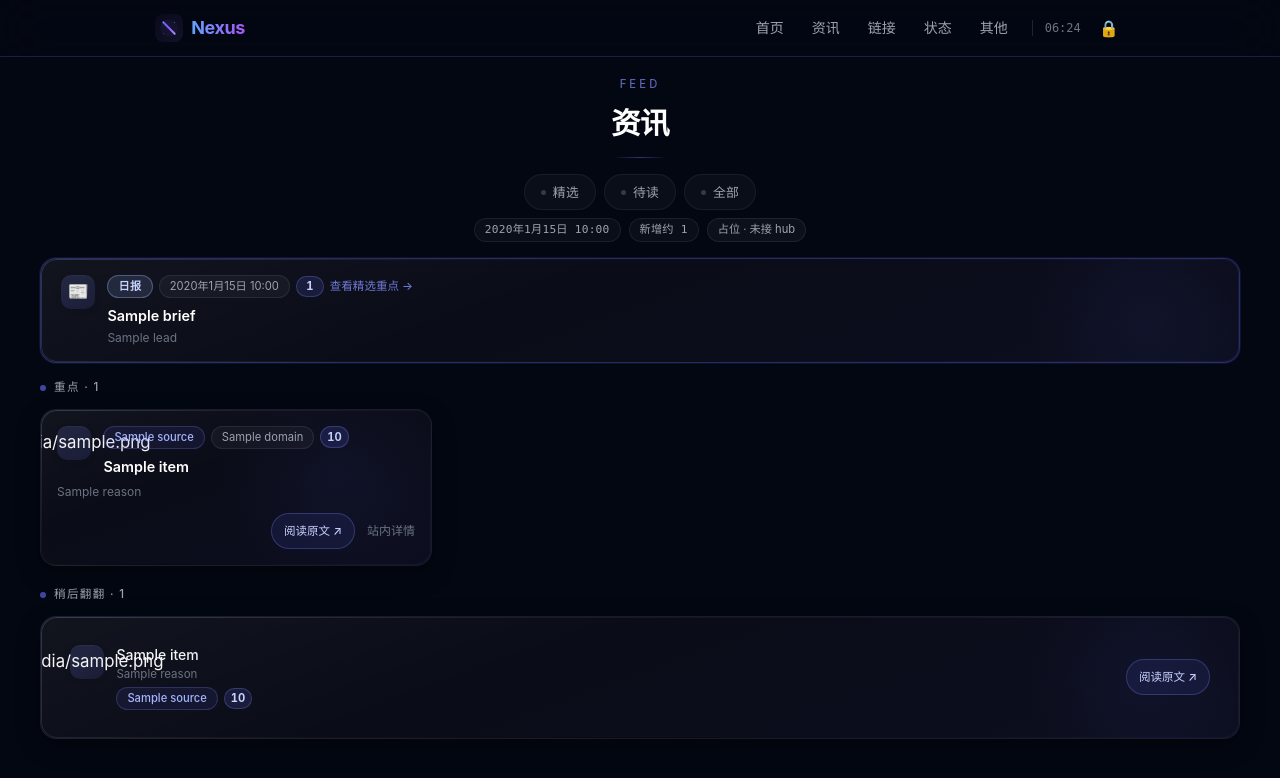
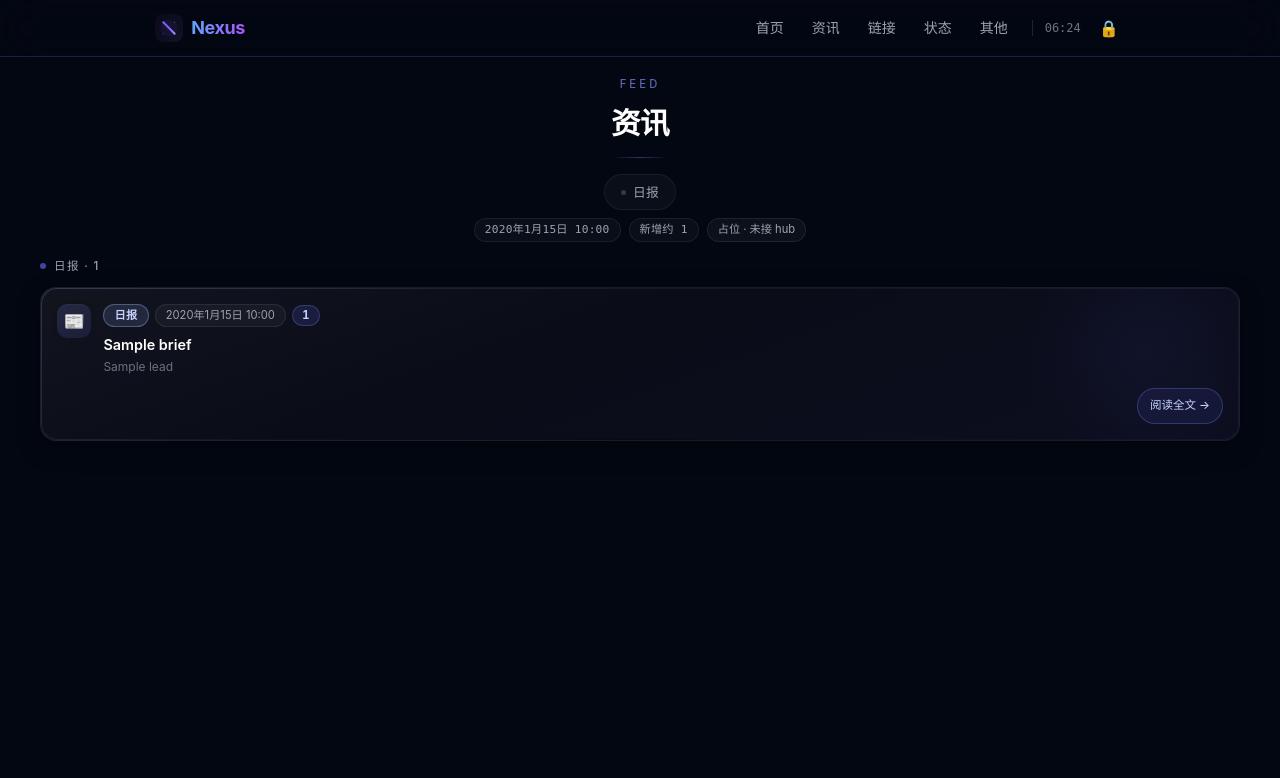
Before and after one commit to FeliixFeng/nexus, a Django app: template templates/rss/today.html in a window 1280 px wide. Shown: the top 778 px of the page. Run offline with Django 5.2, Linux system fonts and the light colour scheme; the template is opened without the code that fills it: most values are stand-ins (such as "Sample title", 1, 10 or a date in 2020); some libraries are stand-ins or nearby versions.

Commit message:
feat(rss): 首页与详情模板改日报流，下线待读/全部页
today.html 重写为日报时间流卡片；brief.html 对齐新导航与 item_count；_shell 导航改 日报+Lab；删除 unread.html/stream.html（路由已下线）。CSS 版本号升 ?v=20260929a。

Ultraworked with [Sisyphus](https://github.com/code-yeongyu/oh-my-openagent)

Co-authored-by: Sisyphus <clio-agent@sisyphuslabs.ai>

```diff
--- a/templates/rss/_shell.html
+++ b/templates/rss/_shell.html
@@ -4,7 +4,7 @@
 {% block title %}{{ page_title }} · Nexus{% endblock %}
 
 {% block extra_css %}
-<link rel="stylesheet" href="{% static 'css/rss.css' %}?v=20260923f">
+<link rel="stylesheet" href="{% static 'css/rss.css' %}?v=20260929a">
 {% endblock %}
 
 {% block content %}
@@ -16,9 +16,7 @@
     </header>
 
     <nav class="feed-seg nx-enter" aria-label="资讯视图">
-        <a href="{% url 'rss:today' %}" class="feed-seg-btn {% if view == 'today' %}active{% endif %}"><span class="feed-seg-dot" aria-hidden="true"></span>精选</a>
-        <a href="{% url 'rss:unread' %}" class="feed-seg-btn {% if view == 'unread' %}active{% endif %}"><span class="feed-seg-dot" aria-hidden="true"></span>待读</a>
-        <a href="{% url 'rss:stream' %}" class="feed-seg-btn {% if view == 'stream' %}active{% endif %}"><span class="feed-seg-dot" aria-hidden="true"></span>全部</a>
+        <a href="{% url 'rss:today' %}" class="feed-seg-btn {% if view == 'today' %}active{% endif %}"><span class="feed-seg-dot" aria-hidden="true"></span>日报</a>
         {% if is_editor %}
         <a href="{% url 'rss:lab' %}" class="feed-seg-btn {% if view == 'lab' %}active{% endif %}" title="临时：三种打开方式对比"><span class="feed-seg-dot" aria-hidden="true"></span>Lab</a>
         {% endif %}
--- a/templates/rss/today.html
+++ b/templates/rss/today.html
@@ -1,81 +1,34 @@
 {% extends 'rss/_shell.html' %}
 
 {% block feed_body %}
-{% if brief %}
 <section class="mt-4 nx-enter nx-delay-1">
-    <a class="nx-card feed-brief-pin" href="{% url 'rss:brief' %}">
-        <div class="feed-card-top">
-            <span class="nx-icon" aria-hidden="true">📰</span>
-            <div class="min-w-0 flex-1">
-                <div class="feed-card-meta">
-                    <span class="nx-chip feed-chip-type">日报</span>
-                    <span class="nx-chip feed-chip-muted">{{ brief.date }}</span>
-                    <span class="feed-score">{{ brief.items|length }}</span>
-                    <span class="feed-brief-cta">查看精选重点 →</span>
-                </div>
-                <h3 class="nx-card-title mt-2">{{ brief.title }}</h3>
-                {% if brief.lead %}
-                <p class="nx-card-desc mt-1 line-clamp-2">{{ brief.lead }}</p>
-                {% endif %}
-            </div>
-        </div>
-    </a>
-</section>
-{% endif %}
-
-<section class="mt-4 nx-enter nx-delay-2">
-    <h2 class="nx-section-label">重点 · {{ featured|length }}</h2>
-    <div class="feed-featured-grid">
-        {% for item in featured %}
+    <h2 class="nx-section-label">日报 · {{ briefs|length }}</h2>
+    <div class="nx-stack">
+        {% for brief in briefs %}
         <article class="nx-card feed-card">
             <div class="feed-card-top">
-                <span class="nx-icon" aria-hidden="true">{{ item.icon }}</span>
+                <span class="nx-icon" aria-hidden="true">📰</span>
                 <div class="min-w-0 flex-1">
                     <div class="feed-card-meta">
-                        <span class="nx-chip feed-chip-src">{{ item.source }}</span>
-                        <span class="nx-chip feed-chip-muted">{{ item.domain }}</span>
-                        <span class="feed-score">{{ item.score }}</span>
+                        <span class="nx-chip feed-chip-type">日报</span>
+                        <span class="nx-chip feed-chip-muted">{{ brief.date }}</span>
+                        <span class="feed-score">{{ brief.item_count }}</span>
                     </div>
                     <h3 class="nx-card-title mt-2 line-clamp-2">
-                        <a class="feed-card-title-link" href="{{ item.url }}" target="_blank" rel="noopener noreferrer">{{ item.title }}</a>
+                        <a class="feed-card-title-link" href="{% url 'rss:brief_day' brief.date %}">{{ brief.title }}</a>
                     </h3>
+                    {% if brief.lead %}
+                    <p class="nx-card-desc mt-1 line-clamp-2">{{ brief.lead }}</p>
+                    {% endif %}
                 </div>
             </div>
-            {% if item.reason %}
-            <p class="nx-card-desc mt-2 line-clamp-2">{{ item.reason }}</p>
-            {% endif %}
             <div class="feed-card-actions">
-                <a class="feed-btn feed-go" href="{{ item.url }}" target="_blank" rel="noopener noreferrer">阅读原文 ↗</a>
-                <a class="feed-ext" href="{% url 'rss:article' item.id %}">站内详情</a>
+                <a class="feed-btn feed-go" href="{% url 'rss:brief_day' brief.date %}">阅读全文 →</a>
             </div>
         </article>
         {% empty %}
-        <p class="nx-empty">暂无重点</p>
+        <p class="nx-empty">还没有日报。每天 06:00 拉取后自动生成。</p>
         {% endfor %}
     </div>
 </section>
-
-<section class="mt-5 nx-enter nx-delay-3">
-    <h2 class="nx-section-label">稍后翻翻 · {{ secondary|length }}</h2>
-    <div class="nx-card">
-        <div class="nx-stack">
-            {% for item in secondary %}
-            <div class="nx-item nx-row feed-list-row">
-                <span class="nx-icon" aria-hidden="true">{{ item.icon }}</span>
-                <div class="min-w-0 flex-1">
-                    <a class="nx-row-title line-clamp-2 hover:text-indigo-300" href="{{ item.url }}" target="_blank" rel="noopener noreferrer">{{ item.title }}</a>
-                    <div class="nx-row-desc line-clamp-2">{{ item.reason }}</div>
-                    <div class="feed-card-meta mt-1">
-                        <span class="nx-chip feed-chip-src">{{ item.source }}</span>
-                        <span class="feed-score">{{ item.score }}</span>
-                    </div>
-                </div>
-                <a class="feed-btn feed-go shrink-0" href="{{ item.url }}" target="_blank" rel="noopener noreferrer">阅读原文 ↗</a>
-            </div>
-            {% empty %}
-            <p class="nx-empty">暂无</p>
-            {% endfor %}
-        </div>
-    </div>
-</section>
 {% endblock %}
```
Also changed, not shown: templates/rss/brief.html (+8 -11 lines), templates/rss/stream.html (deleted, +0 -80 lines), templates/rss/unread.html (deleted, +0 -131 lines).
